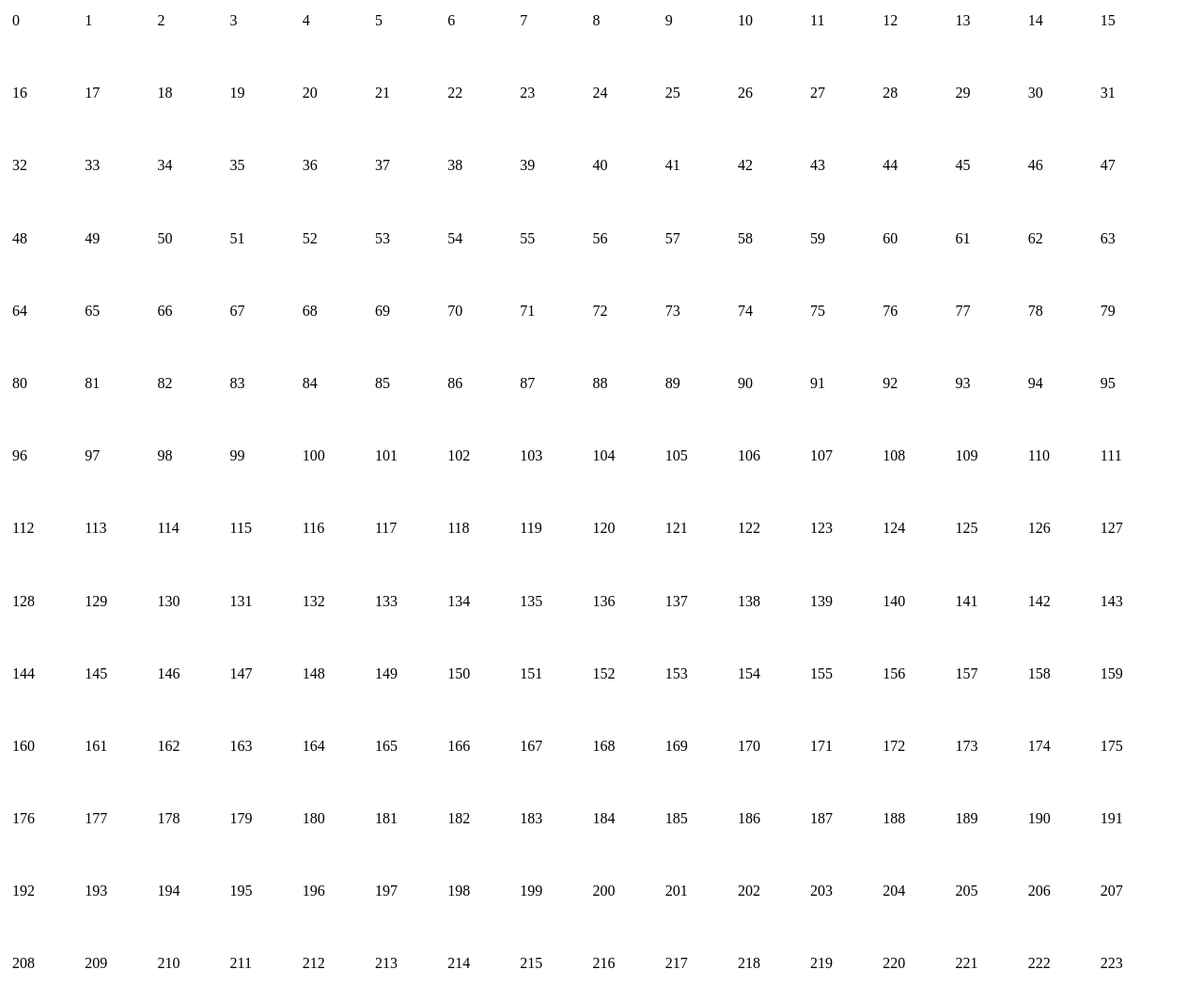
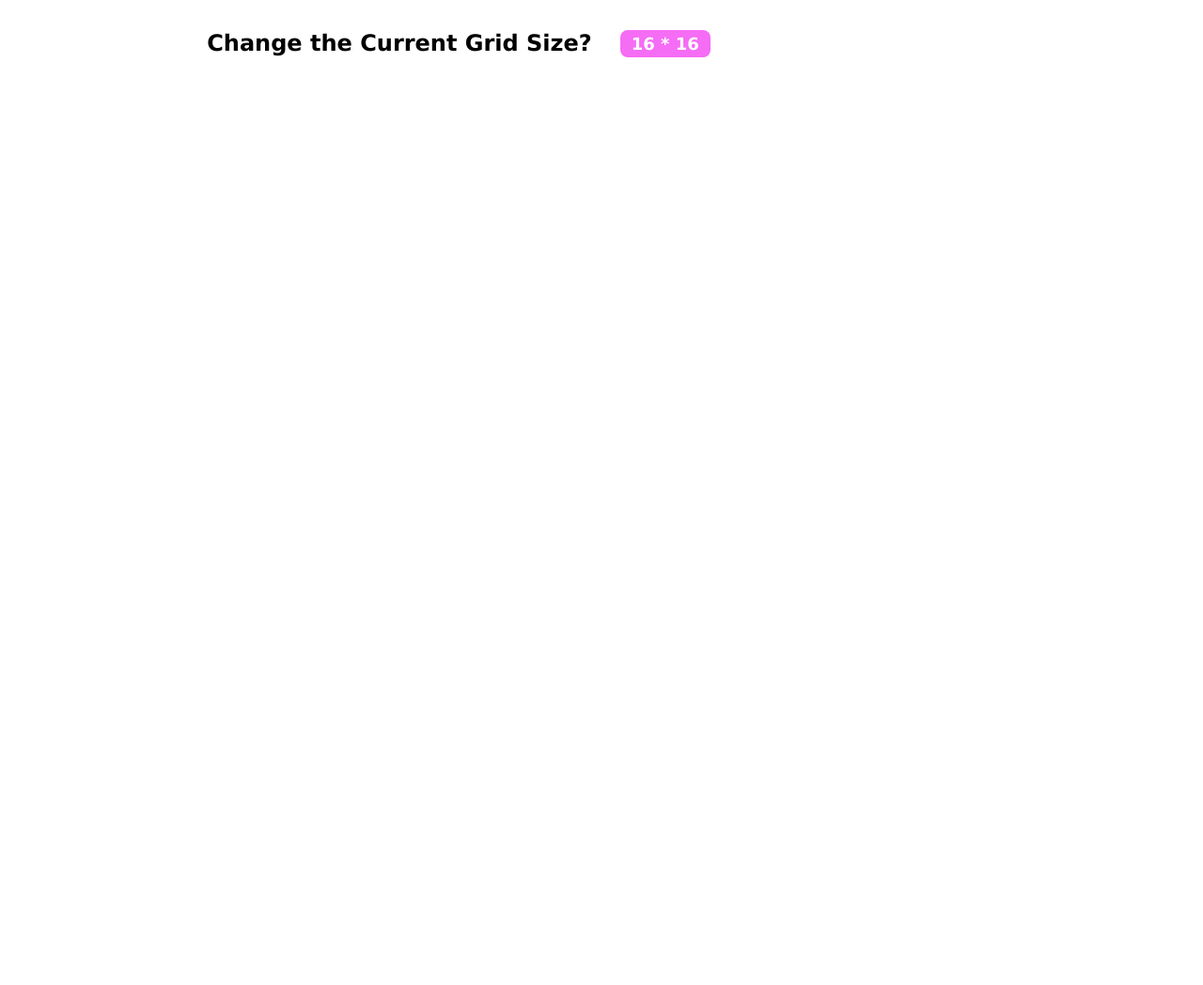
Before and after one commit to ToxicKnightmare/odin-etch-a-sketch, a plain HTML site: page index.html in a window 1280 px wide. Shown: the top 1048 px of the page at 94% size. Drawn offline with Linux system fonts and the light colour scheme.

Commit message:
Etch-a-sketch - Added grid resizing

```diff
--- a/assets/javascript.js
+++ b/assets/javascript.js
@@ -1,8 +1,35 @@
-const gridContainer =  document.querySelector(".grid-container");
+const gridContainer = document.querySelector(".grid-container");
 
-for (let i = 0; i < 16 * 16; i++) {
-    const gridItem = document.createElement("div");
-    gridItem.classList.add("grid-item");
-    gridItem.innerHTML = i;
-    gridContainer.append(gridItem);
+function setGridSize(squares) {
+    let gridSize = (960 / squares) - 10;
+    if (gridSize < 1) {
+        gridSize = .5;
+    }
+    gridContainer.innerHTML = "";
+    for (let i = 0; i < squares * squares; i++) {
+        const gridItem = document.createElement("div");
+        gridItem.classList.add("grid-item");
+        gridItem.innerHTML = "<!--" + i + "-->";
+        gridItem.setAttribute("style", "flex: 1 0 " + gridSize + "px; height: " + gridSize + "px;")
+        gridContainer.append(gridItem);
+
+        document.querySelectorAll('.grid-item')[i].addEventListener("mouseover", function () {
+            if (document.querySelectorAll(".grid-item")[i].classList.contains("shift-black")) {
+                document.querySelectorAll(".grid-item")[i].classList.remove("shift-black");
+            } else {
+                document.querySelectorAll(".grid-item")[i].classList.add("shift-black");
+            }
+        });
+    }
+
+    document.querySelector(".grid-button").innerHTML = squares + " * " + squares;
 }
+
+document.querySelector(".grid-button").addEventListener("click",function() {
+    let gridDem = prompt("Set the pixels for the width an dthe height of the grid. /n Keep the number under 99.", 16)
+    if (gridDem != null && gridDem < 99) {
+        setGridSize(gridDem)
+    }
+})
+
+setGridSize(16)
--- a/assets/styles.css
+++ b/assets/styles.css
@@ -1,11 +1,42 @@
+body {
+    font-family: Verdana, Geneva, Tahoma, sans-serif
+}
 .grid-container {
     display: flex;
     flex-direction: row;
     flex-wrap: wrap;
+    width: 960px;
 }
 .grid-item {
-    width: 5.25vw;
-    height: 5.25vw;
+    flex: 1 0 50px;
+    height: 50px;
     color: #000;
     padding: 5px;
 }
+.shift-black {
+    background-color: #000;
+}
+
+.grid-size-button {
+    display: flex;
+    justify-content: center;
+    width: 960px;
+    padding: 24px 0;
+}
+.grid-size-text {
+    margin-right: 15px;
+    font-weight: 700;
+    font-size: 24px;
+
+}
+.grid-button {
+    margin-left: 15px;
+    border: none;
+    border-radius: 8px;
+    padding: 4px 12px;
+    background-color: #f56CF5;
+    font-weight: 700;
+    text-decoration: none;
+    font-size: 18px;
+    color: #FFF;
+}
--- a/index.html
+++ b/index.html
@@ -8,6 +8,10 @@
     <script src="assets/javascript.js" defer></script>
 </head>
 <body>
+    <div class="grid-size-button">
+        <div class="grid-size-text">Change the Current Grid Size?</div>
+        <a href="#" class="grid-button">16 * 16</a>
+    </div>
     <div class="grid-container"></div>
 </body>
 </html>
```
